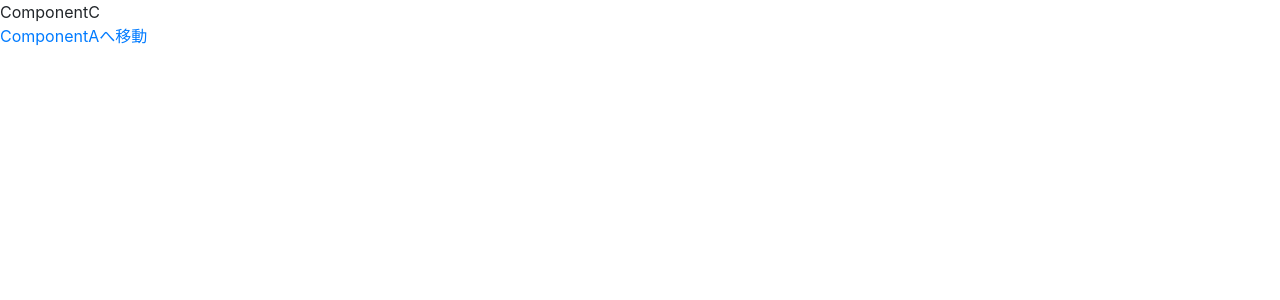
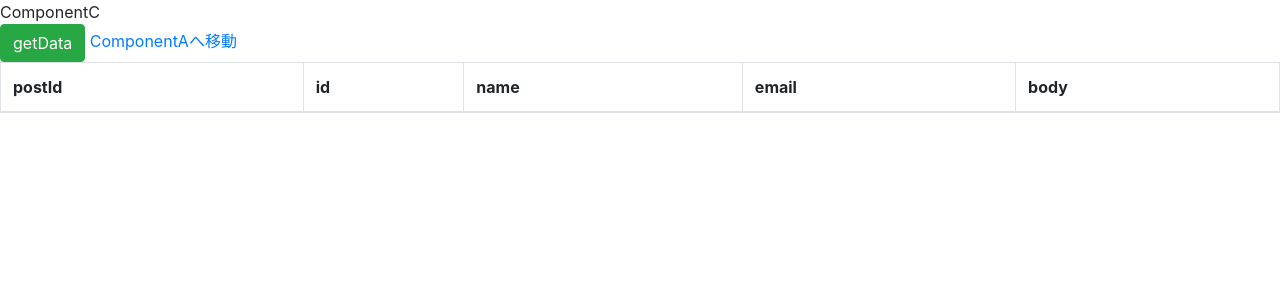
Before and after one commit to Hattori-Takuma/react-hattori, a React (Create React App) app: page /componentc in a window 1280 px wide. Shown: the top 300 px of the page. Built offline with nearby package versions, Linux system fonts and the light colour scheme.

Commit message:
6/2課題

```diff
--- a/src/components/ComponentA.js
+++ b/src/components/ComponentA.js
@@ -2,7 +2,7 @@
 import { Link } from "react-router-dom";
 import axios from 'axios';
 import 'bootstrap/dist/css/bootstrap.min.css';
-import { Table } from 'react-bootstrap';
+import { Table, Button } from 'react-bootstrap';
 
 
 
@@ -32,6 +32,7 @@
 
 
 
+
   return (
     <div>
       <div>
@@ -39,7 +40,8 @@
     </div>
       <Link to="componentb">ComponentBへ移動</Link>
       <div>count : {count}</div>
-      <button onClick={increment}>up</button>
+
+      <Button variant="info" onClick={increment}>up</Button>{' '}
 
       <Table striped bordered hover>
         <thead>
@@ -53,8 +55,9 @@
         <tbody>
           {
             data && data.map((d, index) => {
+
               return (
-                <tr>
+                <tr key={index}>
                   <td>{d.id}</td>
                   <td>{d.userId}</td>
                   <td>{d.title}</td>
--- a/src/components/ComponentB.js
+++ b/src/components/ComponentB.js
@@ -1,5 +1,29 @@
-import React from 'react'
+import React, { useState, useEffect } from 'react'
 import { Link } from "react-router-dom";
+import axios from 'axios';
+import 'bootstrap/dist/css/bootstrap.min.css';
+import { Table } from 'react-bootstrap';
+
+
+
+
+
+
+const ComponentB = () => {
+
+
+  const [data, setData] = useState()
+
+  useEffect(() => {
+    console.log('useEffect が呼び出されました。');
+
+    axios.get('https://jsonplaceholder.typicode.com/posts')
+      .then(res => {
+        console.log(res)
+        setData(res.data)
+
+      })
+  }, []);
 
 
 
@@ -7,14 +31,48 @@
 
 
 
-const ComponentB = () => {
+
   return (
     <div>
       <div>
         ComponentB
     </div>
       <Link to="componentc">ComponentCへ移動</Link>
+
+      <Table striped bordered hover>
+        <thead>
+          <tr>
+            <th>id</th>
+            <th>userId</th>
+            <th>title</th>
+            <th>body</th>
+          </tr>
+        </thead>
+        <tbody>
+          {
+            data && data.map((d, index) => {
+              return (
+                <tr key={index}>
+                  <td>{d.id}</td>
+                  <td>{d.userId}</td>
+                  <td>{d.title}</td>
+                  <td>{d.body.toString()}</td>
+                </tr>
+              );
+            })
+          }
+        </tbody>
+      </Table>
+
+
+
+
     </div>
+
+
+
+
+
   );
 };
 
--- a/src/components/ComponentC.js
+++ b/src/components/ComponentC.js
@@ -1,5 +1,8 @@
-import React from 'react';
+import React, { useState, useEffect } from 'react';
 import { Link } from "react-router-dom";
+import axios from 'axios';
+import 'bootstrap/dist/css/bootstrap.min.css';
+import { Table, Button } from 'react-bootstrap';
 
 
 
@@ -8,12 +11,79 @@
 
 
 const ComponentC = () => {
+
+  const [data, setData] = useState()
+
+  useEffect(() => {
+    console.log('useEffect が呼び出されました。');
+
+
+
+
+  })
+  const getData = () => {
+
+    axios.get('https://jsonplaceholder.typicode.com/comments')
+      .then(res => {
+        console.log(res)
+        setData(res.data)
+      })
+  }
+
+
+
+
+
+
+
+
   return (
     <div>
       <div>
         ComponentC
     </div>
+      <Button variant="success" onClick={getData
+      }>getData</Button>{' '}
+
+
       <Link to="/">ComponentAへ移動</Link>
+
+
+
+
+
+      <Table striped bordered hover>
+        <thead>
+          <tr>
+            <th>postId</th>
+            <th>id</th>
+            <th>name</th>
+            <th>email</th>
+            <th>body</th>
+
+          </tr>
+        </thead>
+        <tbody>
+          {
+            data && data.map((d, index) => {
+
+              return (
+                <tr key={index}>
+                  <td>{d.postId}</td>
+                  <td>{d.id}</td>
+                  <td>{d.name}</td>
+                  <td>{d.email}</td>
+                  <td>{d.body.toString()}</td>
+                </tr>
+              );
+            })
+          }
+        </tbody>
+      </Table>
+
+
+
+
     </div>
   );
 };
```
Also changed, not shown: 1 other file (tests, documents, lock files or other folders).
